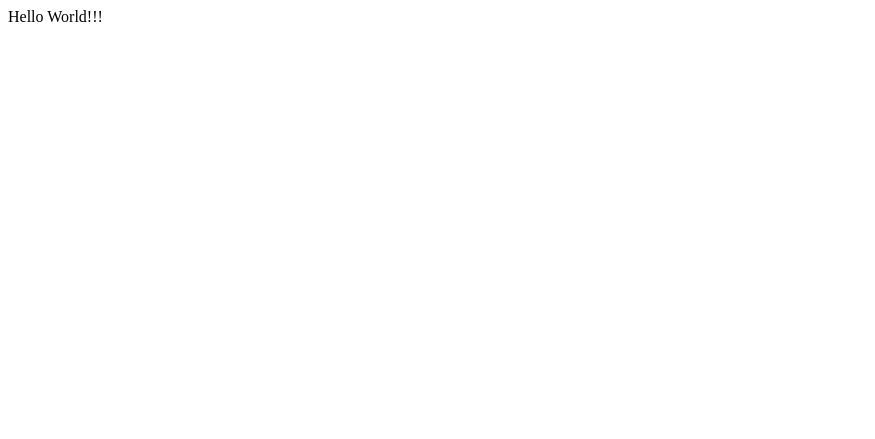
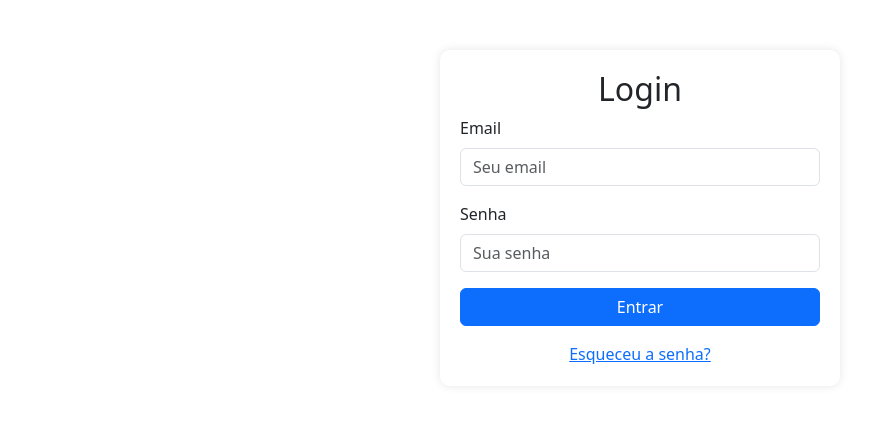
Before and after one commit to Tobias-Lucas/Exemple_HTML, a plain HTML site: page index.html in a window 1280 px wide. Shown: the whole page, without its empty margins (0-875 px from the left). Drawn offline with nearby package versions, Linux system fonts and the light colour scheme.

Commit message:
loginscreen

```diff
--- a/index.html
+++ b/index.html
@@ -1 +1,42 @@
-Hello World!!!
+<!DOCTYPE html>
+<html lang="pt-BR">
+<head>
+    <meta charset="UTF-8">
+    <meta name="viewport" content="width=device-width, initial-scale=1.0">
+    <title>Login</title>
+    <!-- Inclua o CSS do Bootstrap -->
+    <link href="https://stackpath.bootstrapcdn.com/bootstrap/5.3.0/css/bootstrap.min.css" rel="stylesheet">
+    <style>
+        .login-container {
+            max-width: 400px;
+            margin: 50px auto;
+            padding: 20px;
+            border-radius: 10px;
+            box-shadow: 0 0 10px rgba(0, 0, 0, 0.1);
+        }
+    </style>
+</head>
+<body>
+    <div class="login-container">
+        <h2 class="text-center">Login</h2>
+        <form>
+            <div class="mb-3">
+                <label for="email" class="form-label">Email</label>
+                <input type="email" class="form-control" id="email" placeholder="Seu email">
+            </div>
+            <div class="mb-3">
+                <label for="password" class="form-label">Senha</label>
+                <input type="password" class="form-control" id="password" placeholder="Sua senha">
+            </div>
+            <button type="submit" class="btn btn-primary w-100">Entrar</button>
+            <div class="text-center mt-3">
+                <a href="#">Esqueceu a senha?</a>
+            </div>
+        </form>
+    </div>
+
+    <!-- Inclua o JS do Bootstrap e suas dependências -->
+    <script src="https://cdn.jsdelivr.net/npm/@popperjs/core@2.11.6/dist/umd/popper.min.js"></script>
+    <script src="https://stackpath.bootstrapcdn.com/bootstrap/5.3.0/js/bootstrap.min.js"></script>
+</body>
+</html>
```
